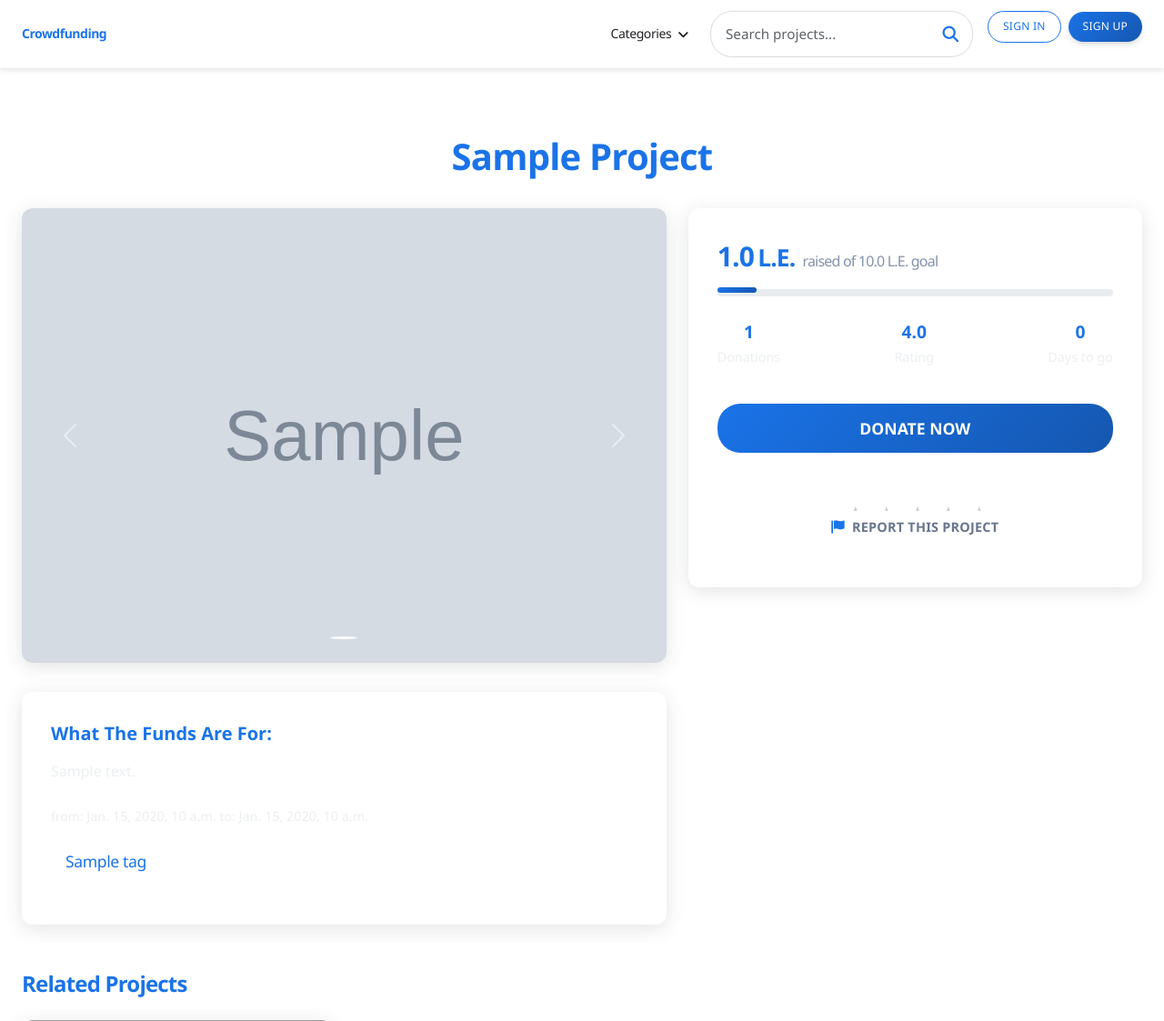
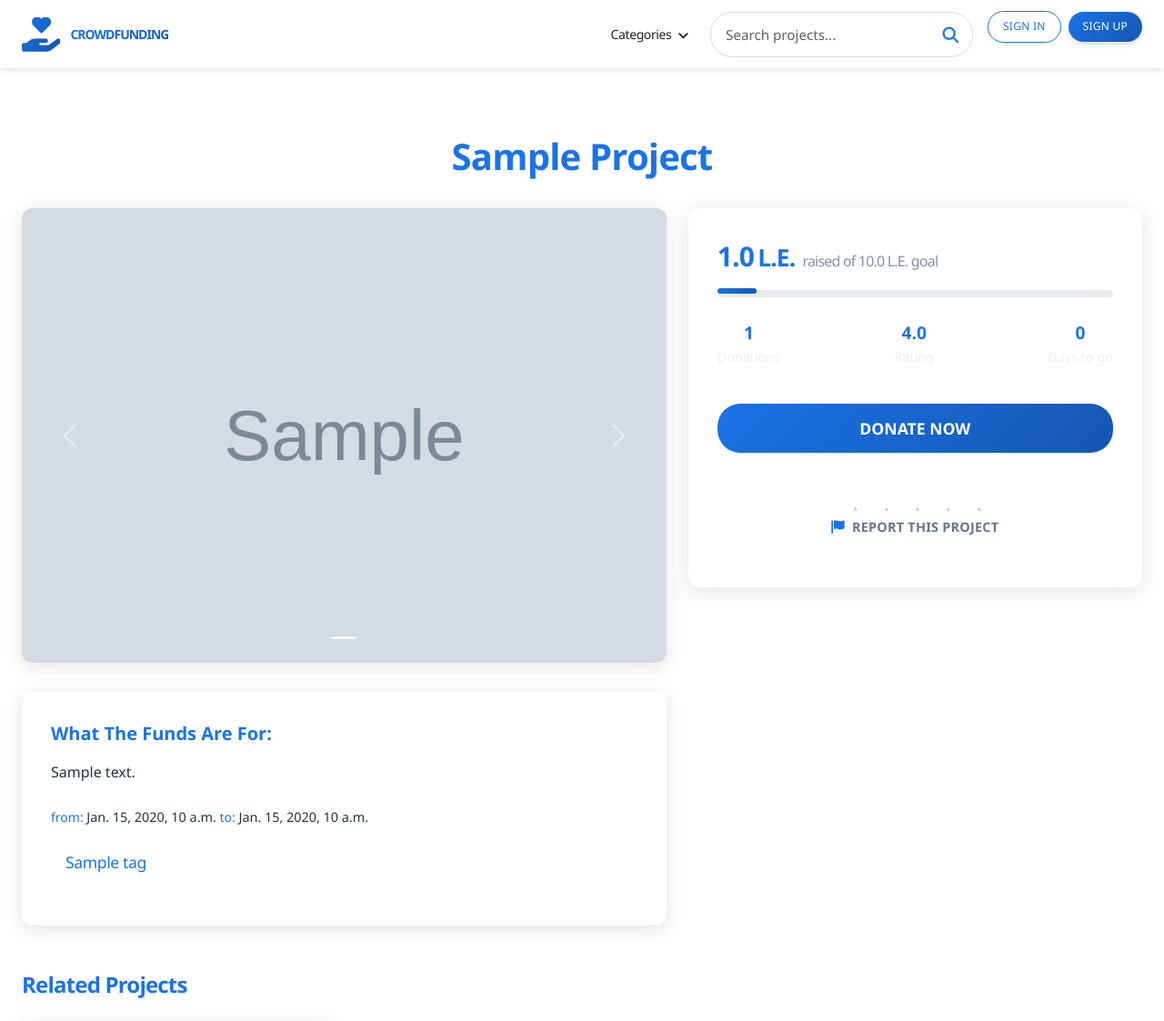
Before and after one commit to MahmoudEissaM/Crowdfunding-Web-app, a Django app: page /project-details/1 in a window 1280 px wide. Shown: the top 1123 px of the page at 91% size. Run offline with Django 4.2, Linux system fonts and the light colour scheme; tables that the repository leaves empty hold one stand-in row (values such as "Sample post"); grey boxes marked "Sample" are stand-in pictures; some libraries are stand-ins or nearby versions; grey boxes are pictures that could not be loaded.

Commit message:
adding logo and iprove header

```diff
--- a/apps/templates/home/index.html
+++ b/apps/templates/home/index.html
@@ -306,7 +306,6 @@
         <div class="carousel-caption d-none d-md-block">
           <a href="{% url 'show_project' project.id %}">
             <h3>{{ project.title|title }}</h3>
-            <p>Click and start donating now</p>
             <button class="btn btn-outline-white">Donate Now</button>
           </a>
         </div>
--- a/apps/templates/home/project-details.html
+++ b/apps/templates/home/project-details.html
@@ -73,14 +73,20 @@
   }
 
   .project-content p {
-    color: var(--text-light);
+    color: var(--text-dark);
     line-height: 1.6;
+    font-size: 1rem;
   }
 
   .project-meta {
-    color: var(--text-light);
+    color: var(--text-dark);
     font-size: 0.9rem;
     margin: 1rem 0;
+  }
+
+  .project-meta span.text-sm {
+    color: var(--primary-color);
+    font-weight: 500;
   }
 
   .tags_container {
--- a/apps/templates/includes/navigation.html
+++ b/apps/templates/includes/navigation.html
@@ -25,10 +25,49 @@
   }
 
   .navbar-brand {
-    font-size: 1.5rem;
-    font-weight: 600;
+    font-family: 'Poppins', sans-serif;
+    font-size: 2.2rem;
+    font-weight: 800;
     color: var(--primary-color) !important;
-    letter-spacing: -0.5px;
+    letter-spacing: -1px;
+    display: flex;
+    align-items: center;
+    gap: 0.7rem;
+    text-transform: uppercase;
+  }
+
+  .navbar-brand i {
+    font-size: 2.4rem;
+    color: var(--primary-color) !important;
+    background: linear-gradient(135deg, var(--primary-color) 0%, var(--primary-dark) 100%);
+    -webkit-background-clip: text;
+    -webkit-text-fill-color: transparent;
+    background-clip: text;
+  }
+
+  .navbar-brand span {
+    background: linear-gradient(135deg, var(--primary-color) 0%, var(--primary-dark) 100%);
+    -webkit-background-clip: text;
+    -webkit-text-fill-color: transparent;
+    background-clip: text;
+    position: relative;
+  }
+
+  .navbar-brand span::after {
+    content: '';
+    position: absolute;
+    bottom: -2px;
+    left: 0;
+    width: 100%;
+    height: 2px;
+    background: linear-gradient(135deg, var(--primary-color) 0%, var(--primary-dark) 100%);
+    transform: scaleX(0);
+    transform-origin: left;
+    transition: transform 0.3s ease;
+  }
+
+  .navbar-brand:hover span::after {
+    transform: scaleX(1);
   }
 
   /* Navigation Links */
@@ -200,7 +239,8 @@
       <nav class="navbar navbar-expand-lg">
         <div class="container">
           <a class="navbar-brand" href="{% url 'home' %}">
-            Crowdfunding
+            <i class="fas fa-hand-holding-heart"></i>
+            <span>Crowdfunding</span>
           </a>
 
           <button class="navbar-toggler" type="button" data-bs-toggle="collapse" data-bs-target="#navigation">
```
